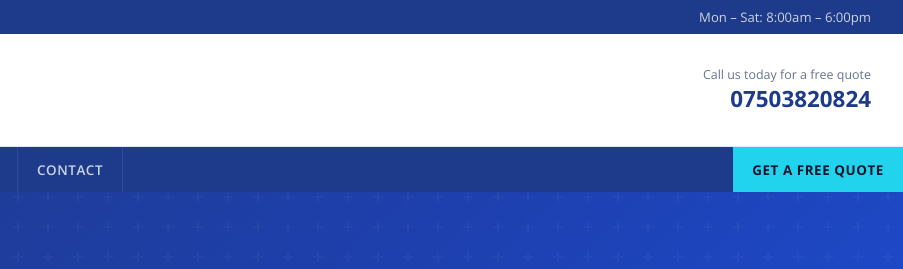
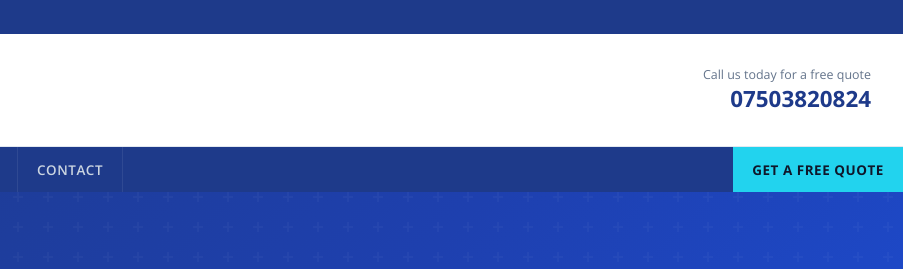
Before and after one commit to rumseycatherine255-svg/botty, a website: page public/index.html in a window 1280 px wide. Shown: the top 269 px of the page, 377-1280 px from the left. Drawn offline with nearby package versions, Linux system fonts and the light colour scheme.

Commit message:
Update index.html

```diff
--- a/public/index.html
+++ b/public/index.html
@@ -166,7 +166,7 @@
     <a href="tel:07503820824">📞 07503820824</a>
     <a href="mailto:insafehandssussex@gmail.com">✉ insafehandssussex@gmail.com</a>
   </div>
-  <div>Mon – Sat: 8:00am – 6:00pm</div>
+  <div></div>
 </div>
 
 <!-- HEADER -->
```
